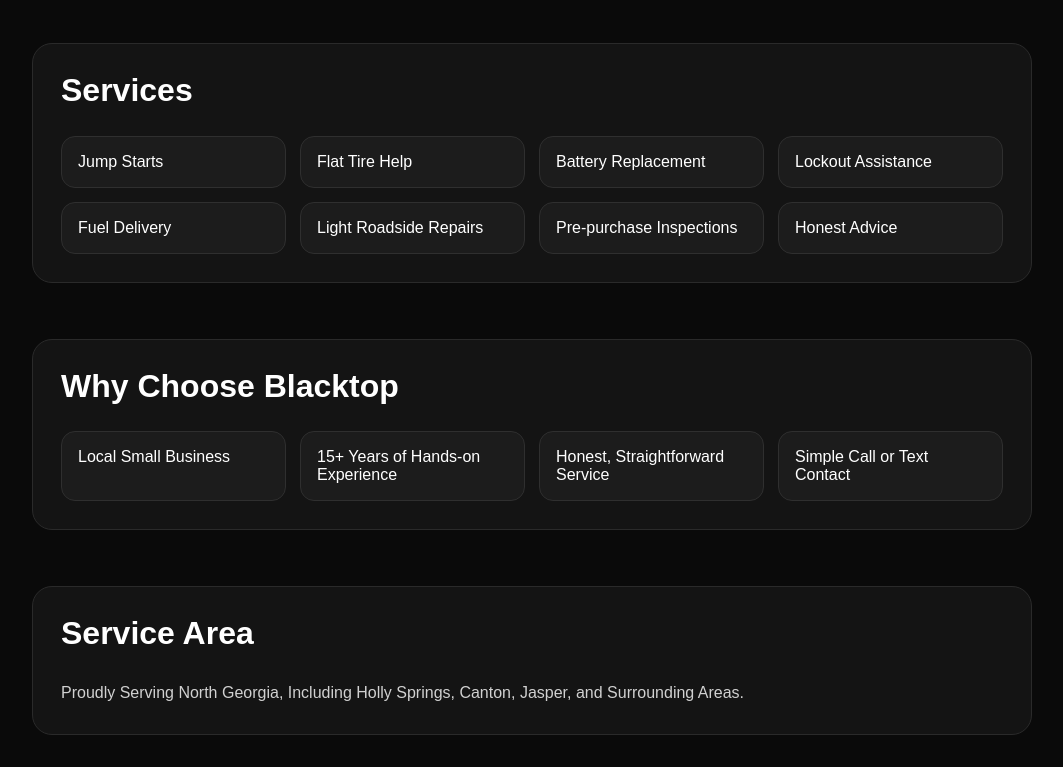
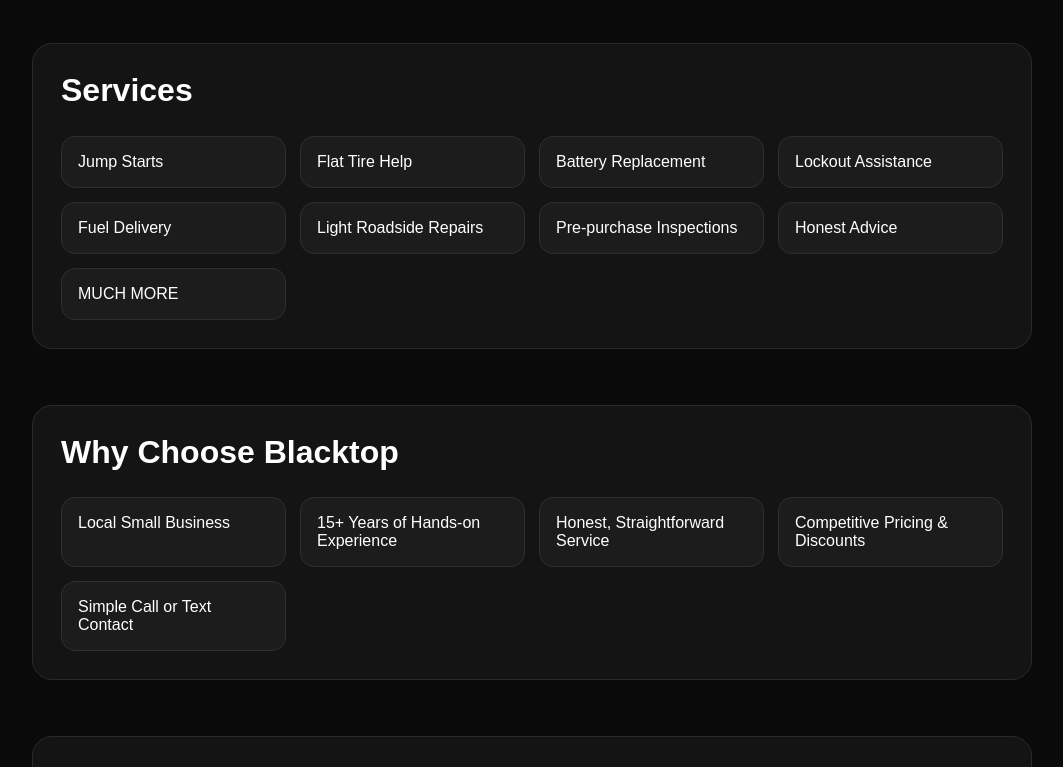
Before and after one commit to blacktoproadsideandrepair-maker/blacktop-roadside-repair-site-2, a Next.js app: page / in a window 1280 px wide. Shown: the part 614-1381 px from the top of the page, without its empty margins (108-1171 px from the left). Built offline with nearby package versions, Linux system fonts and the light colour scheme.

Commit message:
Update page.js

```diff
--- a/app/page.js
+++ b/app/page.js
@@ -8,12 +8,14 @@
     "Light Roadside Repairs",
     "Pre-purchase Inspections",
     "Honest Advice",
+    "MUCH MORE",
   ];
 
   const trustPoints = [
     "Local Small Business",
     "15+ Years of Hands-on Experience",
     "Honest, Straightforward Service",
+    "Competitive Pricing & Discounts",
     "Simple Call or Text Contact",
   ];
 
```
